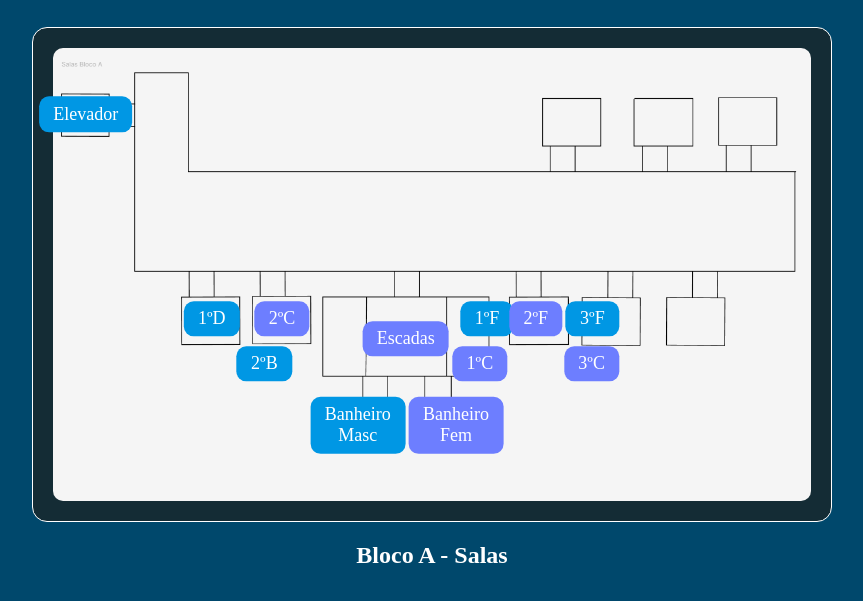
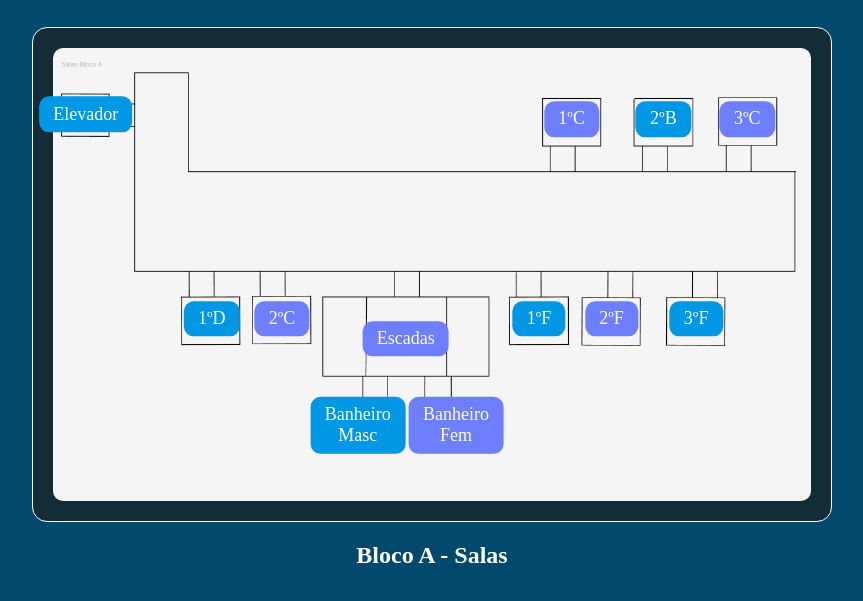
Before and after one commit to StefannySayuri/feira, a plain HTML site: page feira-main/index.html in a window 1280 px wide. Shown: the part 133-734 px from the top of the page, without its empty margins (208-1071 px from the left). Drawn offline with Linux system fonts and the light colour scheme; a web font is replaced by a local one.

Commit message:
ajuste de todos os botões

```diff
--- a/feira-main/estilo.css
+++ b/feira-main/estilo.css
@@ -111,12 +111,12 @@
   .escadas { top: 63%; left: 46.7%; }
   .sala1 { top: 59%; left: 22.4%; }
   .sala2 { top: 59%; left: 31.2%; }
-  .sala3 { top: 59%; left: 56.9%; }
-  .sala4 { top: 59%; left: 63%; }
-  .sala5 { top: 59%; left: 70.1%; }
-  .sala6 { top: 68%; left: 70%; }
-  .sala7 { top: 68%; left: 29%; }
-  .sala8 { top: 68%; left: 56%; }
+  .sala3 { top: 59%; left: 63.4%; }
+  .sala4 { top: 59%; left: 72.5%; }
+  .sala5 { top: 59%; left: 83.1%; }
+  .sala6 { top: 18.5%; left: 89.5%; }
+  .sala7 { top: 18.5%; left: 79%; }
+  .sala8 { top: 18.5%; left: 67.5%; }
 
   /* ======== RESPONSIVIDADE ======== */
   @media (max-width: 768px) {
```
